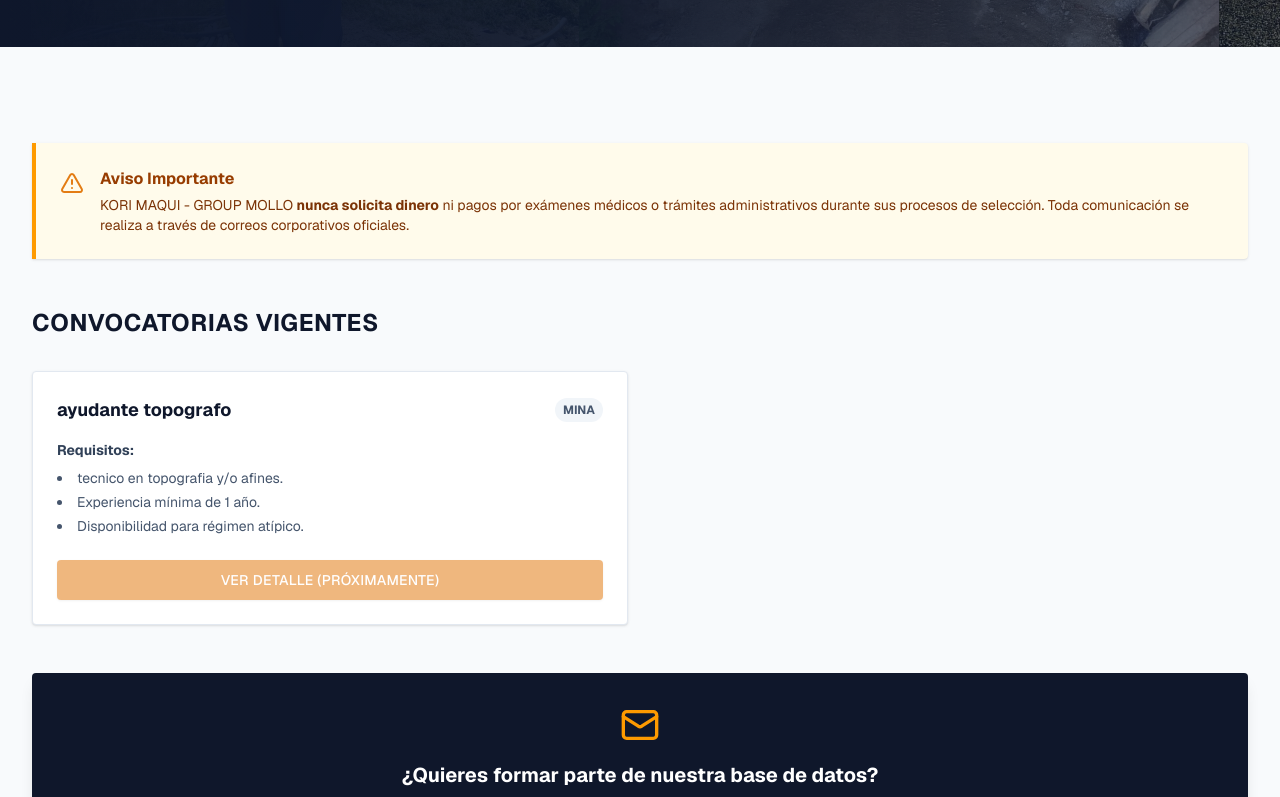
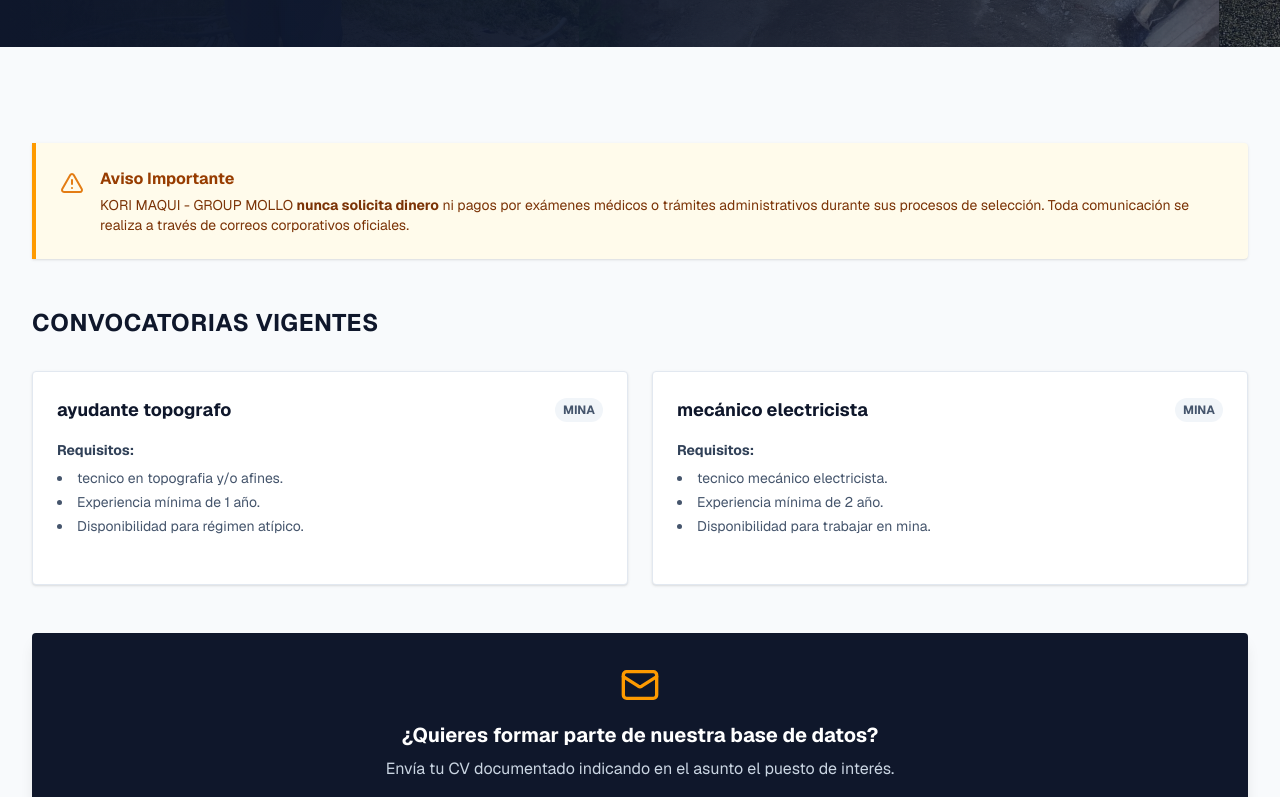
Before and after one commit to Marcoo90/paginaWeb, a Next.js app: page /trabaja-con-nosotros in a window 1280 px wide. Shown: the part 434-1231 px from the top of the page. Built offline with nearby package versions, Linux system fonts and the light colour scheme.

Commit message:
actualizacion de correo

```diff
--- a/src/app/contacto/page.tsx
+++ b/src/app/contacto/page.tsx
@@ -71,7 +71,7 @@
                                             </div>
                                             <div>
                                                 <h3 className="font-bold text-slate-900 mb-1">Correo Electrónico</h3>
-                                                <p className="text-slate-600">contacto@korimaqui.com</p>
+                                                <p className="text-slate-600">rrhh@korimaqui.com</p>
                                             </div>
                                         </div>
                                     </StaggerItem>
--- a/src/app/trabaja-con-nosotros/page.tsx
+++ b/src/app/trabaja-con-nosotros/page.tsx
@@ -5,7 +5,8 @@
 import { Briefcase, AlertTriangle, Mail } from "lucide-react";
 import HeroMarquee from "@/components/ui/HeroMarquee";
 import { FadeIn, SlideUp, StaggerContainer, StaggerItem } from "@/components/animations/MotionWrapper";
-const JOBS = [{
+const JOBS = [
+    {
         id: 1,
         position: "ayudante topografo",
         area: "Mina",
@@ -14,7 +15,18 @@
             "Experiencia mínima de 1 año.",
             "Disponibilidad para régimen atípico."
         ]
-}];
+    },
+    {
+        id: 2,
+        position: "mecánico electricista",
+        area: "Mina",
+        requirements: [
+            "tecnico mecánico electricista.",
+            "Experiencia mínima de 2 año.",
+            "Disponibilidad para trabajar en mina."
+        ]
+    }
+];
 /*
 const JOBS = [
     {
@@ -113,9 +125,9 @@
                                             ))}
                                         </ul>
                                     </div>
-                                    <Button className="w-full text-sm" disabled>
+                                    {/*<Button className="w-full text-sm" disabled>
                                         Ver Detalle (Próximamente)
-                                    </Button>
+                                    </Button>*/}
                                 </div>
                             </StaggerItem>
                         ))}
```
Lines whose indentation alone changed are shown as unchanged.
